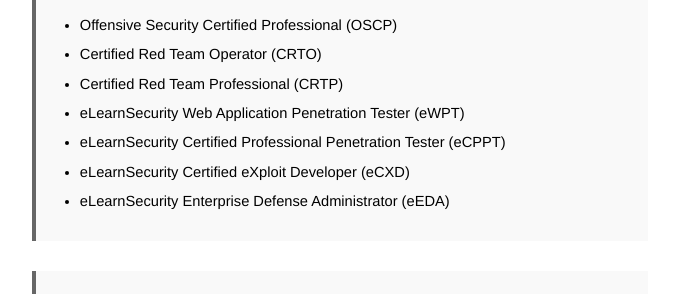
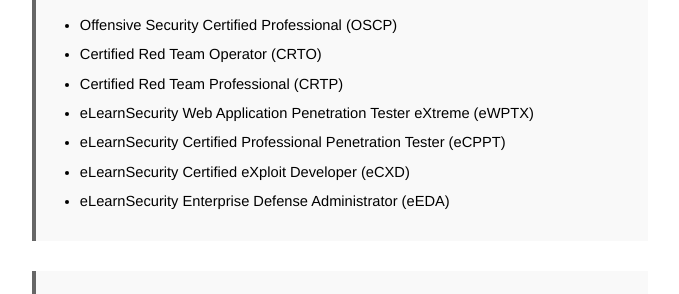
Before and after one commit to ret2basic/ret2basic.github.io, a Jekyll site: the page built from index.html, in a window 1280 px wide and 900 px high, scrolled down 2381 px. Shown: the part 264-558 px from the top of the window, without its empty margins (300-979 px from the left). Built offline with Jekyll 4.4.1, drawn with Linux system fonts in a browser that asks for light colours.

Commit message:
web2: update eWPT to eWPTX

```diff
--- a/index.html
+++ b/index.html
@@ -110,7 +110,7 @@
         <li>Offensive Security Certified Professional (OSCP)</li>
         <li>Certified Red Team Operator (CRTO)</li>
         <li>Certified Red Team Professional (CRTP)</li>
-        <li>eLearnSecurity Web Application Penetration Tester (eWPT)</li>
+        <li>eLearnSecurity Web Application Penetration Tester eXtreme (eWPTX)</li>
         <li>eLearnSecurity Certified Professional Penetration Tester (eCPPT)</li>
         <li>eLearnSecurity Certified eXploit Developer (eCXD)</li>
         <li>eLearnSecurity Enterprise Defense Administrator (eEDA)</li>
```
